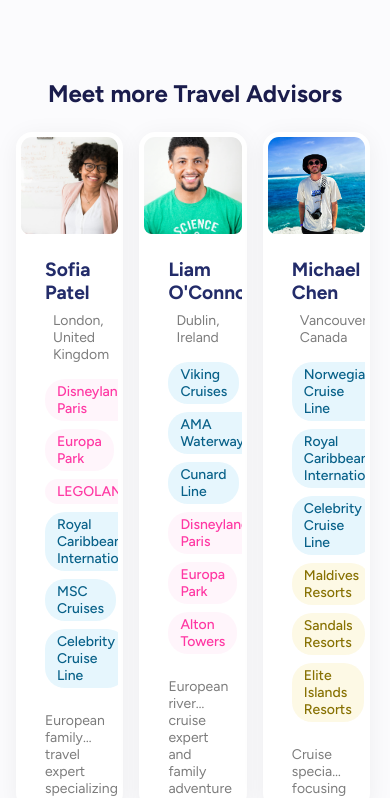
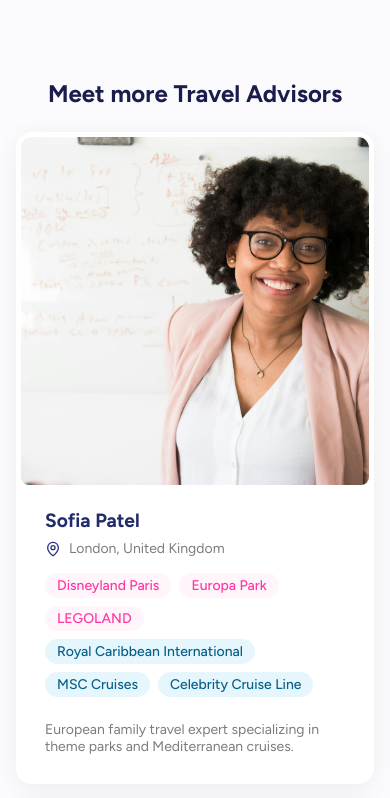
Before and after one commit to LudmilaB12/famvia, a Next.js app: page /advisors/1 in a window 390 px wide. Shown: the part 6160-6958 px from the top of the page. Built offline with nearby package versions, Linux system fonts and the light colour scheme.

Commit message:
feat: update card styles for responsive design on smaller screens

```diff
--- a/src/components/advisors/AdvisorCard/AdvisorCard.module.scss
+++ b/src/components/advisors/AdvisorCard/AdvisorCard.module.scss
@@ -122,3 +122,18 @@
     -webkit-line-clamp: 2;
     -webkit-box-orient: vertical;
 }
+
+@media (max-width: 1000px) {
+    .card {
+        width: 50%;
+        max-width: none;
+    }
+}
+
+@media (max-width: 768px) {
+
+    .card {
+        width: 100%;
+        max-width: none;
+    }
+}
```
